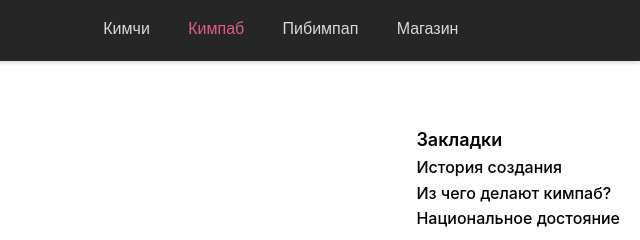
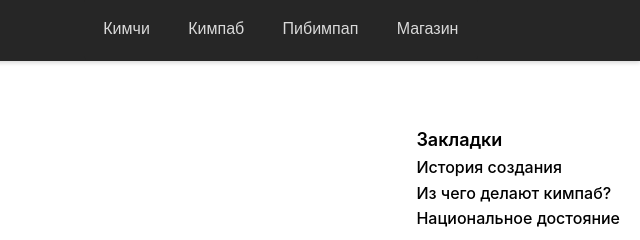
Before and after one commit to Annezi/minor-kr2, a plain HTML site: page kimpab.html in a window 1280 px wide. Shown: the top 240 px of the page, 640-1280 px from the left. Drawn offline with Linux system fonts and the light colour scheme.

Commit message:
Update kimpab.html

```diff
--- a/kimpab.html
+++ b/kimpab.html
@@ -28,7 +28,7 @@
 				<div id="navbar-menu" aria-labelledby="navbar-toggle">
 					<ul class="navbar-links">
 						<li class="navbar-item"><a class="navbar-link" href="kimchi.html">Кимчи</a></li>
-						<li class="navbar-item"><a class="navbar-link name-color" href="kimpab.html">Кимпаб</a></li>
+						<li class="navbar-item"><a class="navbar-link" href="kimpab.html">Кимпаб</a></li>
 						<li class="navbar-item"><a class="navbar-link" href="pibimpap.html">Пибимпап</a></li>
 						<li class="navbar-item"><a class="navbar-link" href="shop.html">Магазин</a></li>
 					</ul>
```
